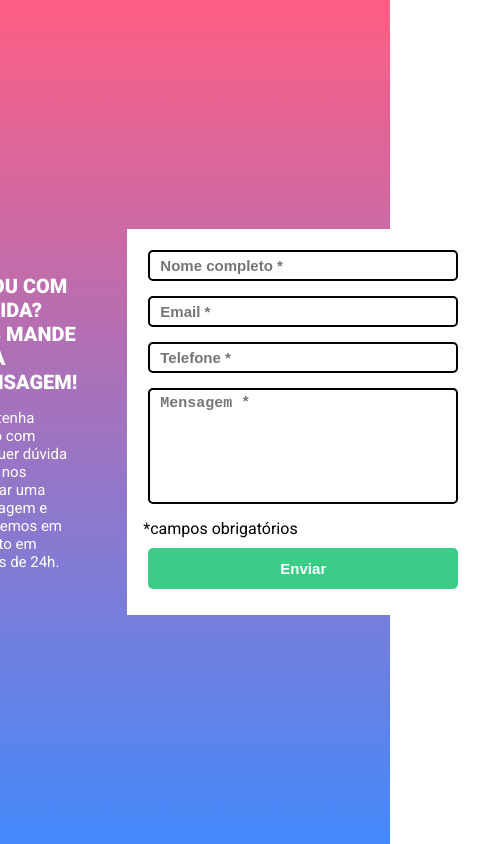
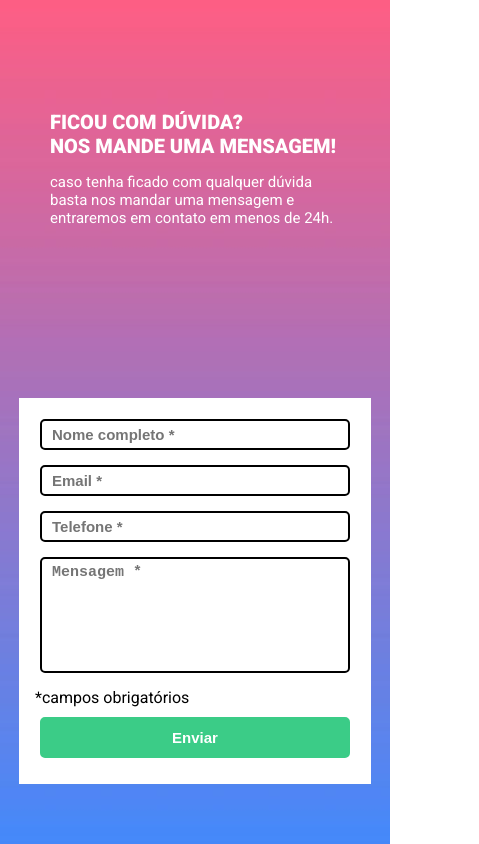
Before and after one commit to john-dalton-27/formulario-com-validacao, a plain HTML site: page index.html in a window 390 px wide. Shown: the whole page, 479 px wide, since content can reach past the window. Drawn offline with Linux system fonts and the light colour scheme.

Commit message:
Criado o arquivo responsive.css, linkado no index.html e feito as media querys de responsividade, para melhor visualização em diferentes resoluções.

```diff
--- a/index.html
+++ b/index.html
@@ -13,6 +13,7 @@
     <link rel="stylesheet" href="./src/css/reset.css" />
     <link rel="stylesheet" href="./src/css/animations.css" />
     <link rel="stylesheet" href="./src/css/estilos.css" />
+    <link rel="stylesheet" href="./src/css/responsive.css">
   </head>
   <body>
     <main class="container-principal">
--- /dev/null
+++ b/src/css/responsive.css
@@ -0,0 +1,11 @@
+@media (max-width: 1024px) {
+    .container-principal .container-info {
+        max-width: 500px;
+    }
+}
+
+@media (max-width: 859px) {
+    .container-principal {
+        flex-wrap: wrap;
+    }
+}
```
